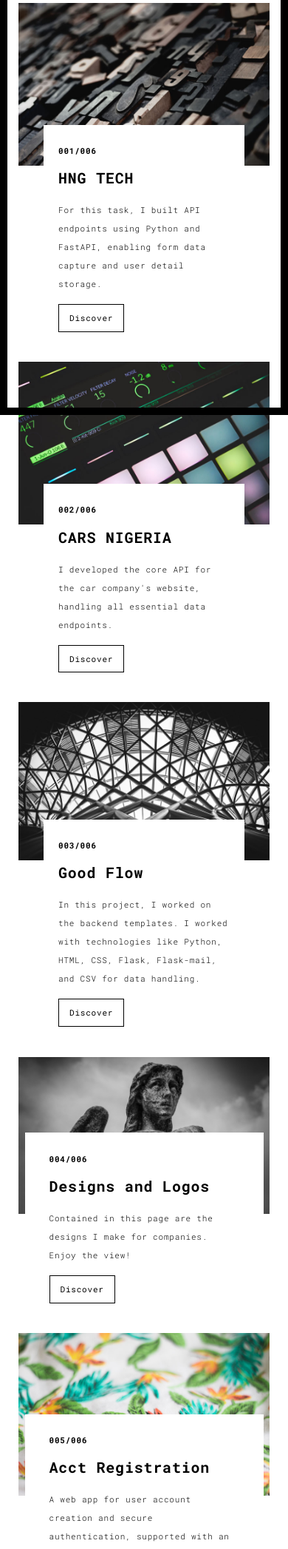
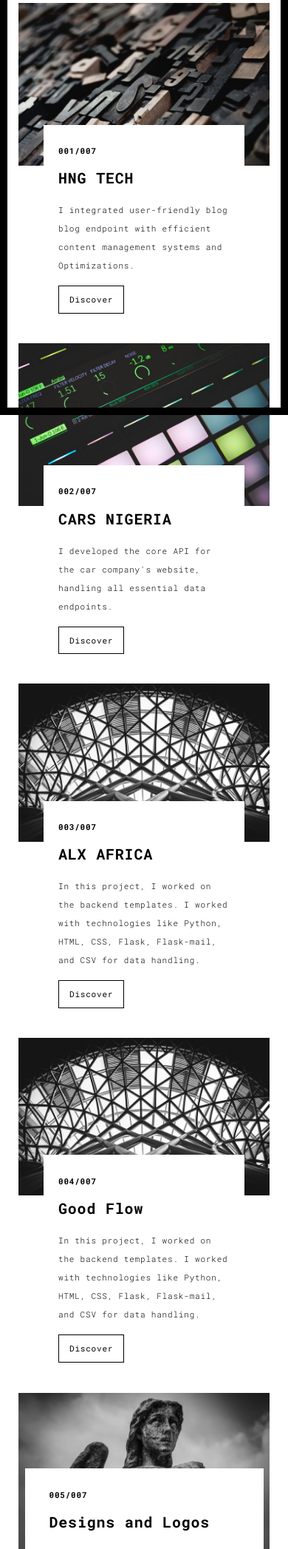
Before and after one commit to kehman18/portfolio, a Flask app: page /works.html in a window 390 px wide. Shown: the part 283-2377 px from the top of the page at 74% size. Run offline with Flask 3, Linux system fonts and the light colour scheme; some libraries are stand-ins or nearby versions.

Commit message:
added another project

```diff
--- a/templates/works.html
+++ b/templates/works.html
@@ -115,12 +115,12 @@
                         />
                       </a>
                       <div class="card-container">
-                        <h4>001/006</h4>
+                        <h4>001/007</h4>
                         <h3>HNG TECH</h3>
                         <p>
-                          For this task, I built API endpoints using Python and
-                          FastAPI, enabling form data capture and user detail
-                          storage.
+                          I integrated user-friendly blog blog endpoint with
+                          efficient content management systems and
+                          Optimizations.
                         </p>
                         <a
                           href="./work.html?project=project1"
@@ -141,7 +141,7 @@
                         />
                       </a>
                       <div class="card-container">
-                        <h4>002/006</h4>
+                        <h4>002/007</h4>
                         <h3>CARS NIGERIA</h3>
                         <p>
                           I developed the core API for the car company's
@@ -166,8 +166,8 @@
                         />
                       </a>
                       <div class="card-container">
-                        <h4>003/006</h4>
-                        <h3>Good Flow</h3>
+                        <h4>003/007</h4>
+                        <h3>ALX AFRICA</h3>
                         <p>
                           In this project, I worked on the backend templates. I
                           worked with technologies like Python, HTML, CSS,
@@ -182,9 +182,34 @@
                     </div>
                   </div>
                 </div>
-
                 <div class="item">
                   <div class="row">
+                    <div class="col-sm-4 col-xs-12">
+                      <a
+                        href="./work.html?project=project3"
+                        class="black-image-project-hover"
+                      >
+                        <img
+                          src="./static/assets/images/work001-03.jpg"
+                          alt="Image"
+                          class="img-responsive"
+                        />
+                      </a>
+                      <div class="card-container">
+                        <h4>004/007</h4>
+                        <h3>Good Flow</h3>
+                        <p>
+                          In this project, I worked on the backend templates. I
+                          worked with technologies like Python, HTML, CSS,
+                          Flask, Flask-mail, and CSV for data handling.
+                        </p>
+                        <a
+                          href="./work.html?project=project4"
+                          class="btn btn-default"
+                          >Discover</a
+                        >
+                      </div>
+                    </div>
                     <div class="col-sm-4 col-xs-12">
                       <a
                         href="./work.html?project=project4"
@@ -197,37 +222,11 @@
                         />
                       </a>
                       <div class="card-container card-container-lg">
-                        <h4>004/006</h4>
+                        <h4>005/007</h4>
                         <h3>Designs and Logos</h3>
                         <p>
                           Contained in this page are the designs I make for
                           companies. Enjoy the view!
-                        </p>
-                        <a
-                          href="./work.html?project=project4"
-                          class="btn btn-default"
-                          >Discover</a
-                        >
-                      </div>
-                    </div>
-                    <div class="col-sm-4 col-xs-12">
-                      <a
-                        href="./work.html?project=project5"
-                        class="black-image-project-hover"
-                      >
-                        <img
-                          src="./static/assets/images/work03-hover.jpg"
-                          alt=""
-                          class="img-responsive"
-                        />
-                      </a>
-                      <div class="card-container card-container-lg">
-                        <h4>005/006</h4>
-                        <h3>Acct Registration</h3>
-                        <p>
-                          A web app for user account creation and secure
-                          authentication, supported with an SQL database note
-                          management features.
                         </p>
                         <a
                           href="./work.html?project=project5"
@@ -242,20 +241,50 @@
                         class="black-image-project-hover"
                       >
                         <img
+                          src="./static/assets/images/work03-hover.jpg"
+                          alt=""
+                          class="img-responsive"
+                        />
+                      </a>
+                      <div class="card-container card-container-lg">
+                        <h4>006/007</h4>
+                        <h3>Acct Registration</h3>
+                        <p>
+                          A web app for user account creation and secure
+                          authentication, supported with an SQL database note
+                          management features.
+                        </p>
+                        <a
+                          href="./work.html?project=project6"
+                          class="btn btn-default"
+                          >Discover</a
+                        >
+                      </div>
+                    </div>
+                  </div>
+                </div>
+                <div class="item">
+                  <div class="row">
+                    <div class="col-sm-4 col-xs-12">
+                      <a
+                        href="./work.html?project=project7"
+                        class="black-image-project-hover"
+                      >
+                        <img
                           src="./static/assets/images/work01-hover.jpg"
                           alt=""
                           class="img-responsive"
                         />
                       </a>
                       <div class="card-container card-container-lg">
-                        <h4>006/006</h4>
+                        <h4>007/007</h4>
                         <h3>Link Shortener</h3>
                         <p>
                           Why bore yourself with long links. Here is one to
                           shorten your link.
                         </p>
                         <a
-                          href="./work.html?project=project6"
+                          href="./work.html?project=project7"
                           class="btn btn-default"
                           >Discover</a
                         >
```
Also changed, not shown: templates/work.html (+15 -4 lines), static/assets/images/alx_pics2.jpg (added), static/assets/images/alx_pics3.jpg (added).
